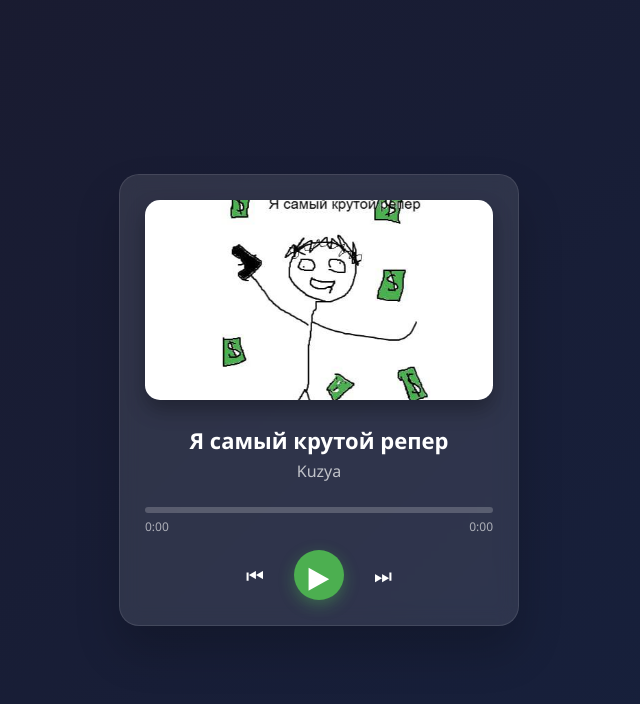
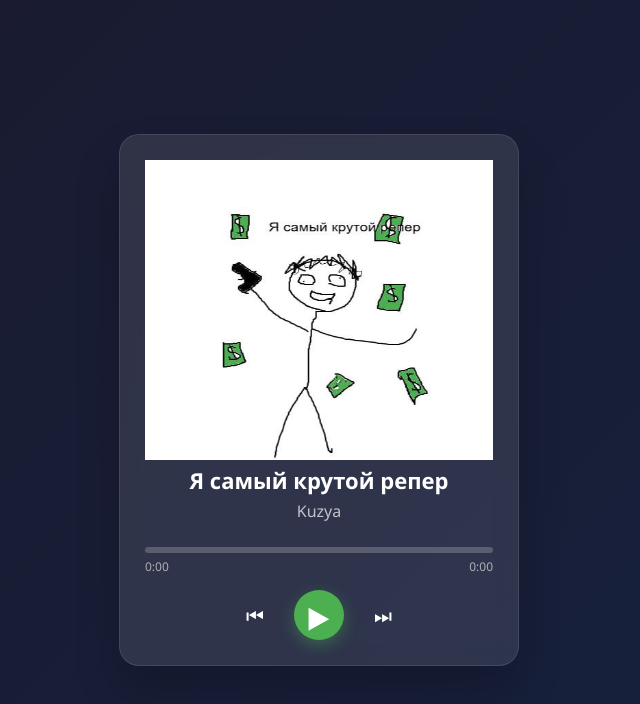
Before and after one commit to aszfgbdsfrhjze/ya_samiy_krutoy_reper, a plain HTML site: page index.html in a window 1280 px wide. Shown: the whole page, without its empty margins (321-961 px from the left). Drawn offline with Linux system fonts and the light colour scheme.

Commit message:
index.html

```diff
--- a/index.html
+++ b/index.html
@@ -156,11 +156,15 @@
                 font-size: 14px;
             }
         }
+        .music-card .img{
+
+            width: 100%;height: 300px;
+        }
     </style>
 </head>
 <body>
     <div class="music-card">
-        <img src="photo_2025-05-31_23-30-46.jpg" alt="Обложка трека" class="cover">
+        <img class="img" src="photo_2025-05-31_23-30-46.jpg" alt="Обложка трека" class="cover" width="500px" height="500px">
 
         <div class="song-info">
             <h1 class="song-title">Я самый крутой репер</h1>
```
